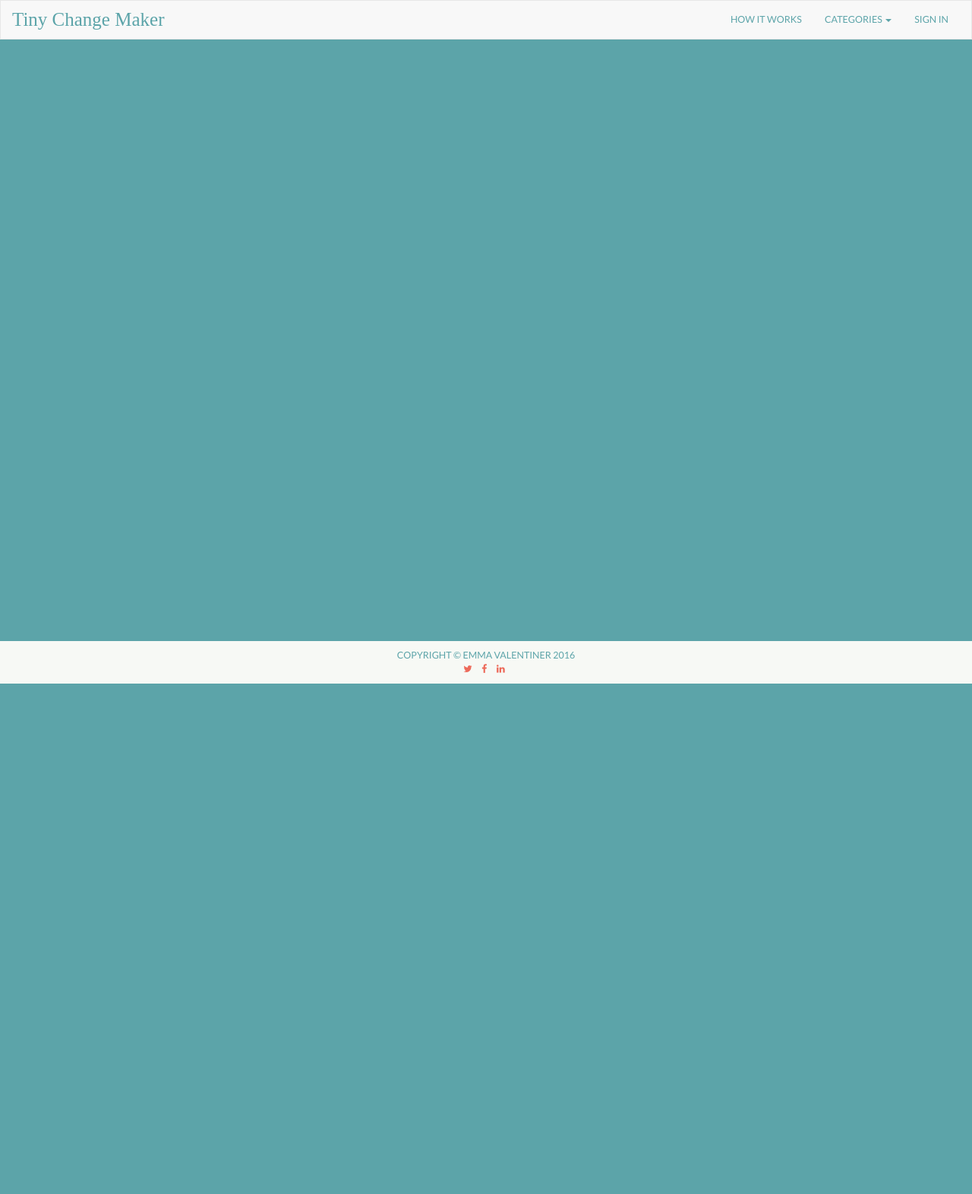
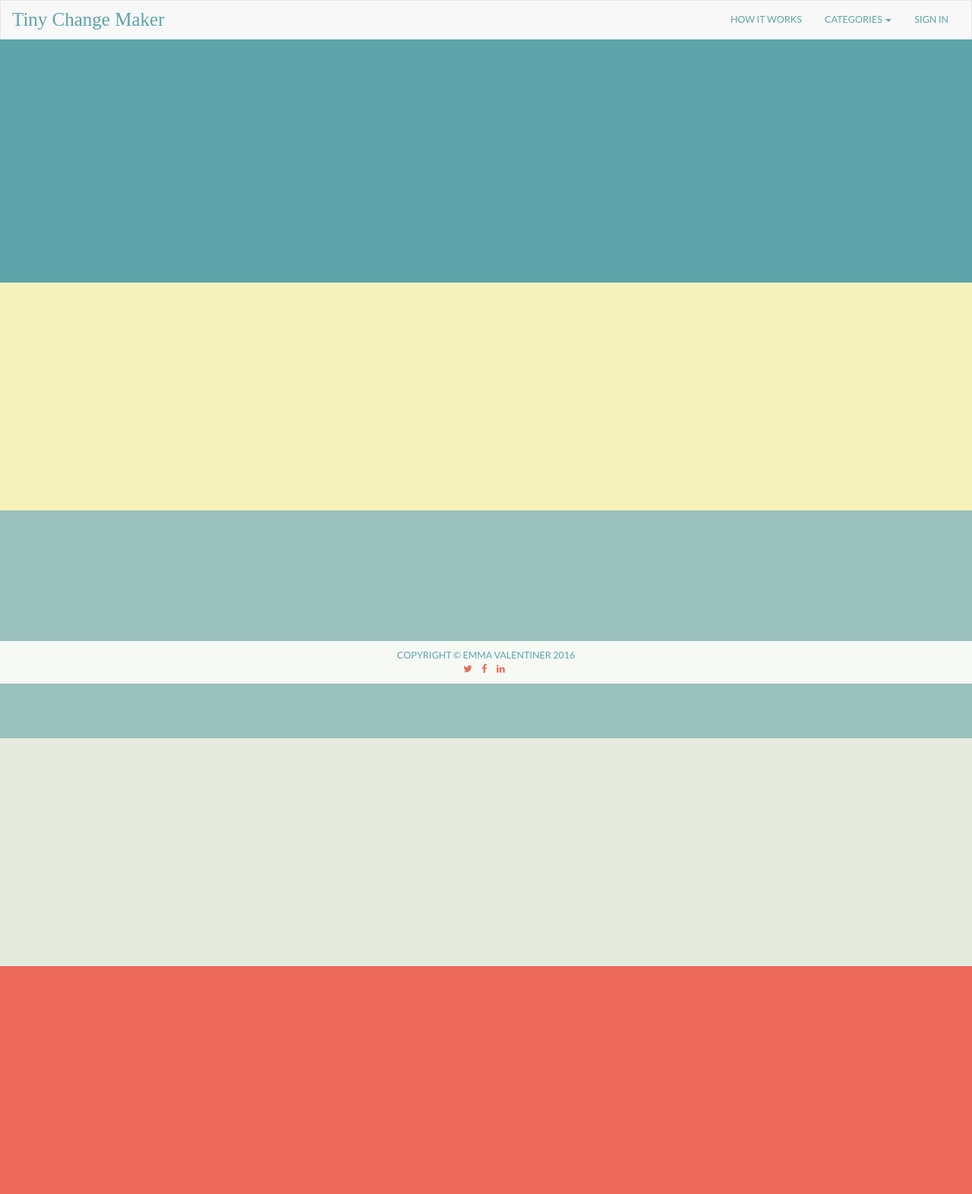
Before and after one commit to emmvalenti/emmvalenti.github.io, a Jekyll site: the page TCM/how-it-works.html, which Jekyll copies as it is, in a window 1280 px wide. Shown: the whole page at 76% size. Built offline with Jekyll 4.4.1, drawn with Linux system fonts in a browser that asks for light colours; some web fonts are replaced; before the commit the page ends 900 px from its top, so only the background shows below that.

```diff
--- a/TCM/css/style.css
+++ b/TCM/css/style.css
@@ -147,16 +147,27 @@ div#benefits-list{
 	margin-top: 35px;
 }
 
-/*large screen devices*/
-/*
-@media (min-width: 1400px){
-	#landing-title{
-		margin-top: 75px;
-	}
-	#landing-content{
-		margin-top:125px;
-	}
-}*/
+/*HOW IT WORKS RULES*/
+section {
+	padding-top: 100px;
+	padding-bottom: 200px;
+}
+
+section#intro{
+	background-color: #5CA4A9;
+}
+section#health {
+	background-color:#F4F1BB;
+}
+section#culture {
+	background-color: #9BC1BC;
+}
+section#happiness{
+	background-color: #E6EBE0;
+}
+section#digital {
+	background-color: #ED6A5A;
+}
 
 /*medium screen devices*/
 @media (min-width:992px) and (max-width:1199px) {
```
